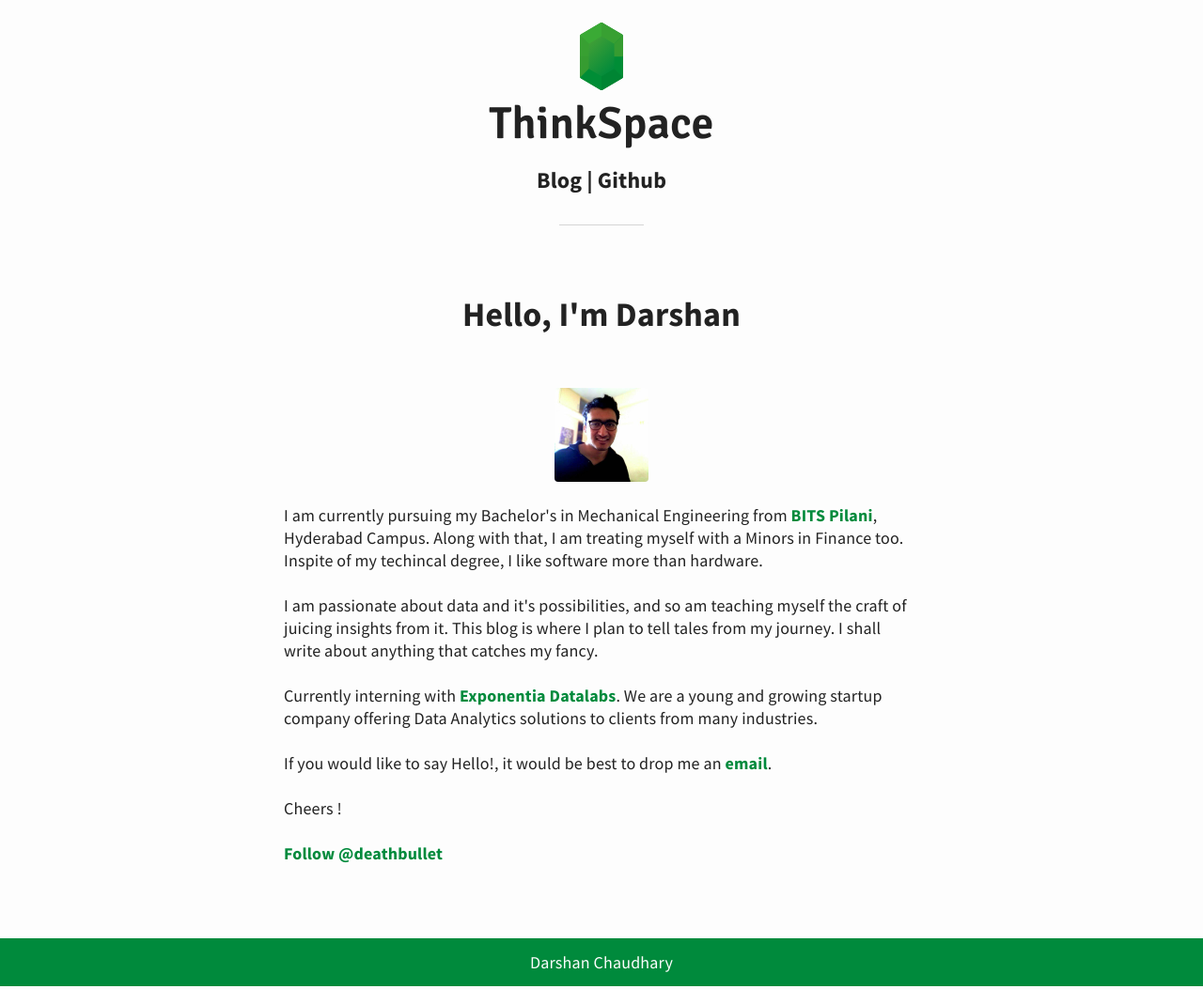
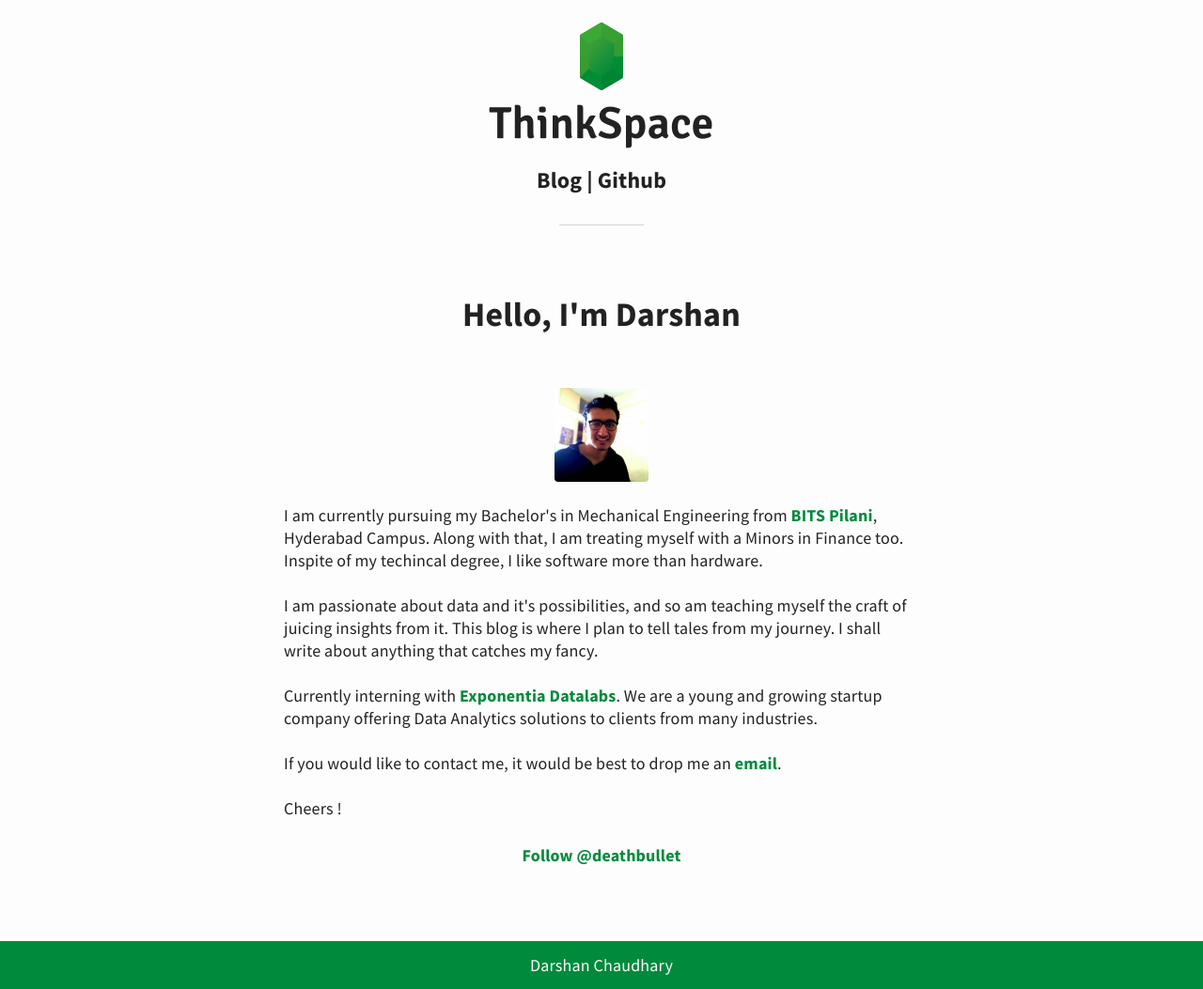
Before and after one commit to darshanime/darshanime.github.io, a Jekyll site: the page index.html, which Jekyll copies as it is, in a window 1280 px wide. Shown: the whole page at 94% size. Built offline with Jekyll 4.4.1, drawn with Linux system fonts in a browser that asks for light colours; comment, search, counter and statistics services are not loaded; some of the changed lines change nothing that is shown.

Commit message:
Update about me; twitter follow

```diff
--- a/index.html
+++ b/index.html
@@ -7,7 +7,7 @@
   <meta name="viewport" content="width=device-width, initial-scale=1.0, maximum-scale=1">
   <meta name="generator" content="Jekyll">
 
-  <title>Welcome !</title>
+  <title>Welcome to ThinkSpace !</title>
 
   <!-- CSS & fonts -->
   <link rel="stylesheet" href="/css/main.css">
@@ -54,23 +54,14 @@
 
           <p> Currently interning with <a href = "http://exponentiadata.com/"> Exponentia Datalabs</a>. We are a young and growing startup company offering Data Analytics solutions to clients from many industries.</p>
 
-          <p>If you would like to say Hello!, it would be best to drop me an <a href="mailto:deathbullet@gmail.com">email</a>.
+          <p>If you would like to contact me, it would be best to drop me an <a href="mailto:deathbullet@gmail.com">email</a>.
 
           <p>Cheers !</p>
 
-            <p><a href="https://twitter.com/deathbullet" class="twitter-follow-button" data-show-count="false">Follow @deathbullet</a>
-              <script>!function(d,s,id){var js,fjs=d.getElementsByTagName(s)[0],p=/^http:/.test(d.location)?'http':'https';if(!d.getElementById(id)){js=d.createElement(s);js.id=id;js.src=p+'://platform.twitter.com/widgets.js';fjs.parentNode.insertBefore(js,fjs);}}(document, 'script', 'twitter-wjs');</script></p>
+            <p><center><a href="https://twitter.com/deathbullet" class="twitter-follow-button" data-show-count="false">Follow @deathbullet</a>
+              <script>!function(d,s,id){var js,fjs=d.getElementsByTagName(s)[0],p=/^http:/.test(d.location)?'http':'https';if(!d.getElementById(id)){js=d.createElement(s);js.id=id;js.src=p+'://platform.twitter.com/widgets.js';fjs.parentNode.insertBefore(js,fjs);}}(document, 'script', 'twitter-wjs');</script></center></p>
 
-              <div id="fb-root"></div>
-              <script>(function(d, s, id) {
-                var js, fjs = d.getElementsByTagName(s)[0];
-                if (d.getElementById(id)) return;
-                js = d.createElement(s); js.id = id;
-                js.src = "//connect.facebook.net/en_GB/sdk.js#xfbml=1&version=v2.4";
-                fjs.parentNode.insertBefore(js, fjs);
-              }(document, 'script', 'facebook-jssdk'));</script>
 
-              <div class="fb-follow" data-href="https://www.facebook.com/darshan.chaudhary" data-width="255" data-height="255" data-layout="button_count" data-show-faces="false"></div>
               <br><br>
 
 
```
